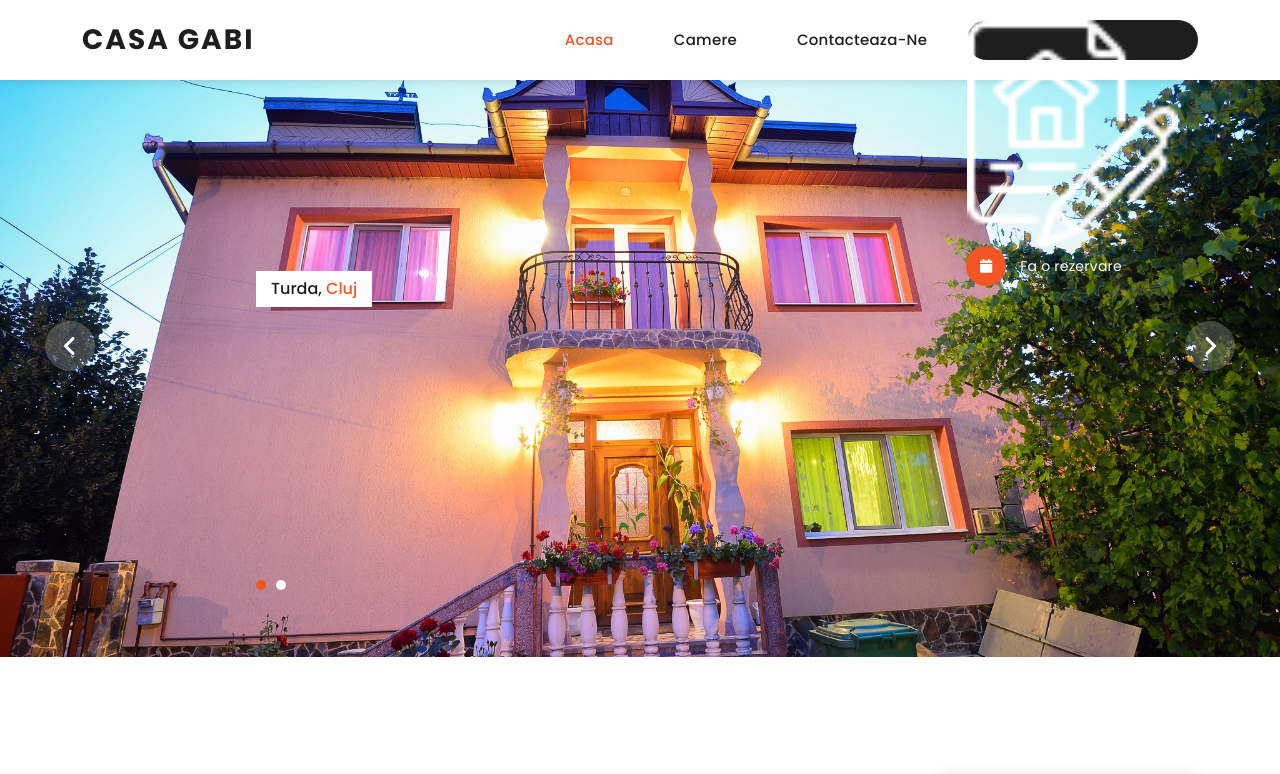
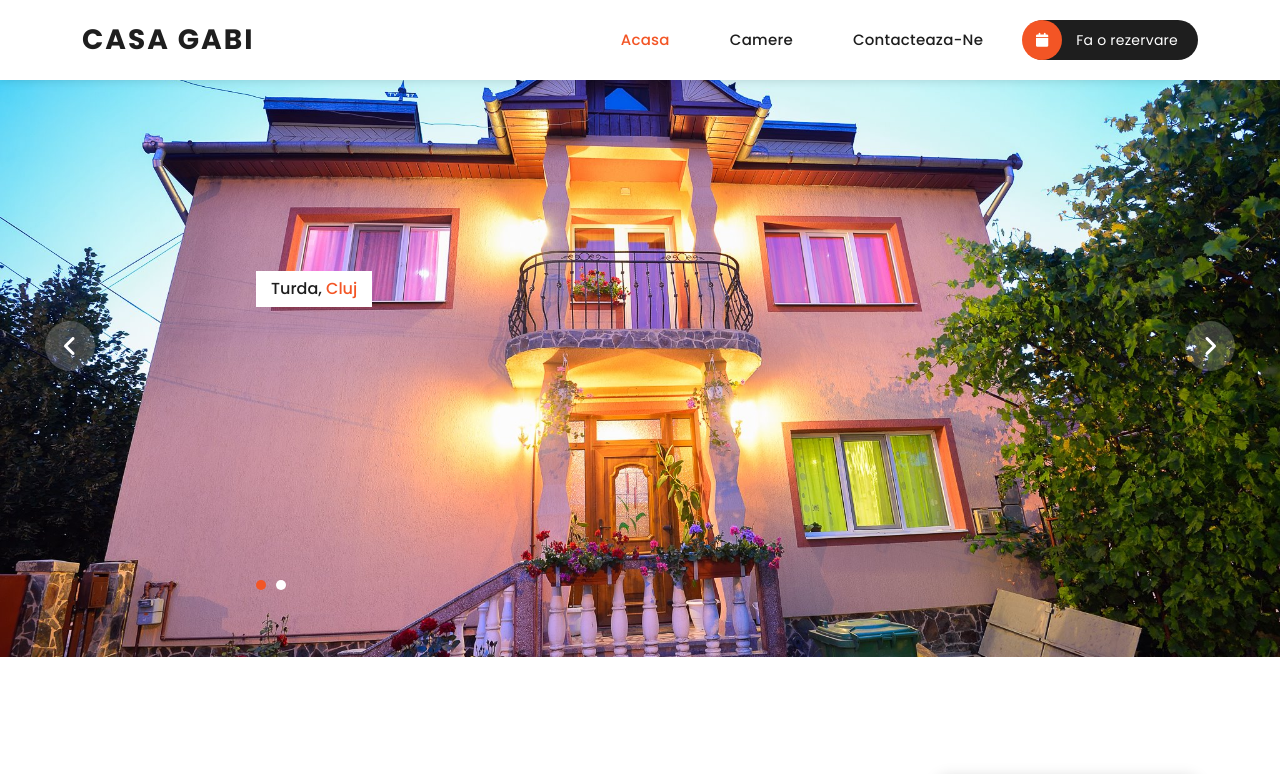
Before and after one commit to gabiTodo/gabiTodo.github.io, a plain HTML site: page index.html in a window 1280 px wide. Shown: the top 774 px of the page. Drawn offline with nearby package versions, Linux system fonts and the light colour scheme.

Commit message:
Update index.html

```diff
--- a/index.html
+++ b/index.html
@@ -95,7 +95,7 @@ https://templatemo.com/tm-591-villa-agency
                       <li><a href="properties.html">Camere</a></li>
 
                       <li><a href="contact.html">Contacteaza-ne</a></li>
-                      <li><a href="https://wa.me/40744745244?text=Bună,%20vreau%20să%20fac%20o%20rezervare%20la%20Casa%20Gabi"><img src="assets/images/featured-icon.png"><i class="fa fa-calendar"></i> Fa o rezervare</a></li>
+                      <li><a href="https://wa.me/40744745244?text=Bună,%20vreau%20să%20fac%20o%20rezervare%20la%20Casa%20Gabi"><i class="fa fa-calendar"></i> Fa o rezervare</a></li>
                   </ul>
                     <a class='menu-trigger'>
                         <span>Menu</span>
```
